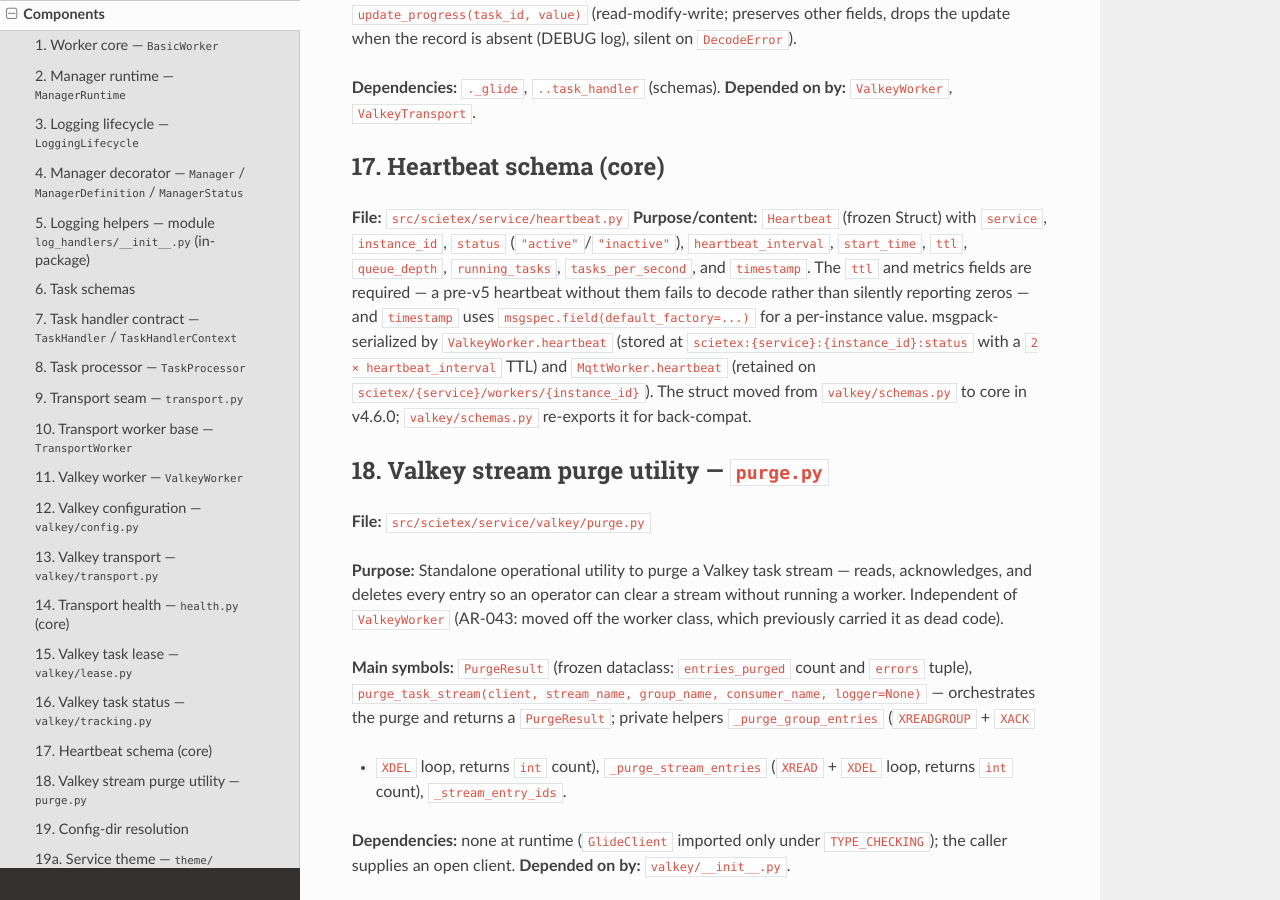
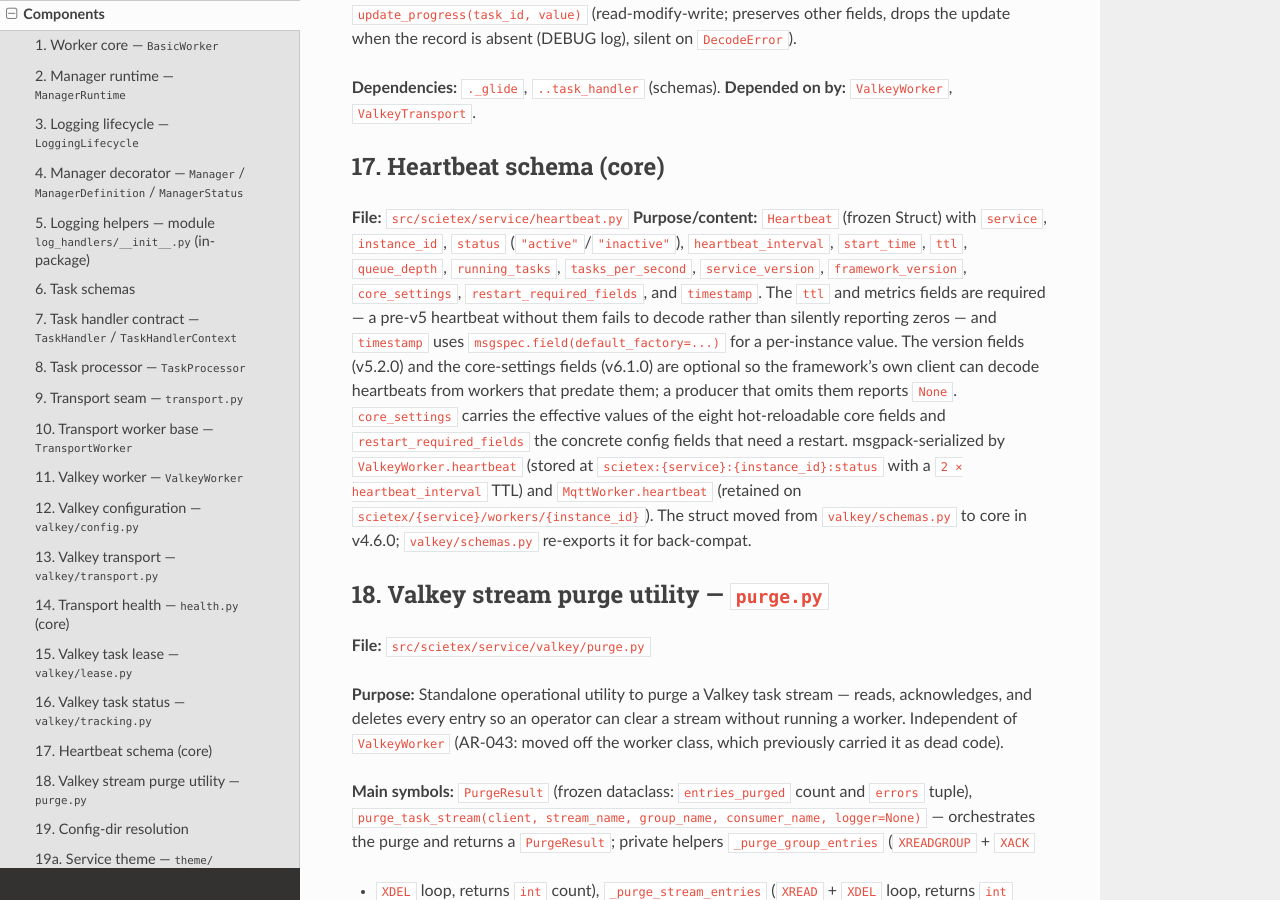
Before and after one commit to bond-anton/scietex.service, a Sphinx documentation site: the page built from docs/architecture/components.md, in a window 1280 px wide and 900 px high, scrolled down 14524 px. Built offline with Sphinx 7.4.7 and the Read the Docs theme 3.1.0, drawn with Linux system fonts in a browser that asks for light colours.

Commit message:
feat(heartbeat): report effective core settings (v6.1.0)
Add two optional Heartbeat fields so clients can read a worker's effective
core settings without a config:show round-trip:

- core_settings: effective values of the eight hot-reloadable fields
- restart_required_fields: concrete config fields that need a restart

Both default to None and are populated at every heartbeat write site via a
shared TransportWorker._heartbeat_core_fields() helper. Optional, like the
version fields, so the framework's own client keeps decoding heartbeats from
workers that predate them.

Update the heartbeat field tables in the architecture and worker docs and add
a v6.1.0 roadmap entry.

```diff
--- a/docs/architecture/components.md
+++ b/docs/architecture/components.md
@@ -683,11 +683,17 @@ drops the update when the record is absent (DEBUG log), silent on
 **File:** `src/scietex/service/heartbeat.py`
 **Purpose/content:** `Heartbeat` (frozen Struct) with `service`,
 `instance_id`, `status` (`"active"`/`"inactive"`), `heartbeat_interval`,
-`start_time`, `ttl`, `queue_depth`, `running_tasks`, `tasks_per_second`, and
-`timestamp`. The `ttl` and metrics fields are required — a pre-v5 heartbeat
-without them fails to decode rather than silently reporting zeros — and
-`timestamp` uses `msgspec.field(default_factory=...)` for a per-instance
-value. msgpack-serialized by `ValkeyWorker.heartbeat` (stored at
+`start_time`, `ttl`, `queue_depth`, `running_tasks`, `tasks_per_second`,
+`service_version`, `framework_version`, `core_settings`,
+`restart_required_fields`, and `timestamp`. The `ttl` and metrics fields are
+required — a pre-v5 heartbeat without them fails to decode rather than silently
+reporting zeros — and `timestamp` uses `msgspec.field(default_factory=...)` for
+a per-instance value. The version fields (v5.2.0) and the core-settings fields
+(v6.1.0) are optional so the framework's own client can decode heartbeats from
+workers that predate them; a producer that omits them reports `None`.
+`core_settings` carries the effective values of the eight hot-reloadable core
+fields and `restart_required_fields` the concrete config fields that need a
+restart. msgpack-serialized by `ValkeyWorker.heartbeat` (stored at
 `scietex:{service}:{instance_id}:status` with a `2 × heartbeat_interval` TTL)
 and `MqttWorker.heartbeat` (retained on `scietex/{service}/workers/{instance_id}`).
 The struct moved from `valkey/schemas.py` to core in v4.6.0; `valkey/schemas.py`
--- a/src/scietex/service/version.py
+++ b/src/scietex/service/version.py
@@ -3,4 +3,4 @@
 Exposed as ``scietex.service.__version__``.
 """
 
-__version__ = "6.0.0"
+__version__ = "6.1.0"
```
Also changed, not shown: docs/ROADMAP.md (+19 -0 lines), docs/architecture/README.md (+1 -1 lines), docs/mqtt_worker.md (+7 -0 lines), docs/valkey_worker.md (+8 -0 lines), docs/worker_registry.md (+4 -0 lines), 7 other files.
